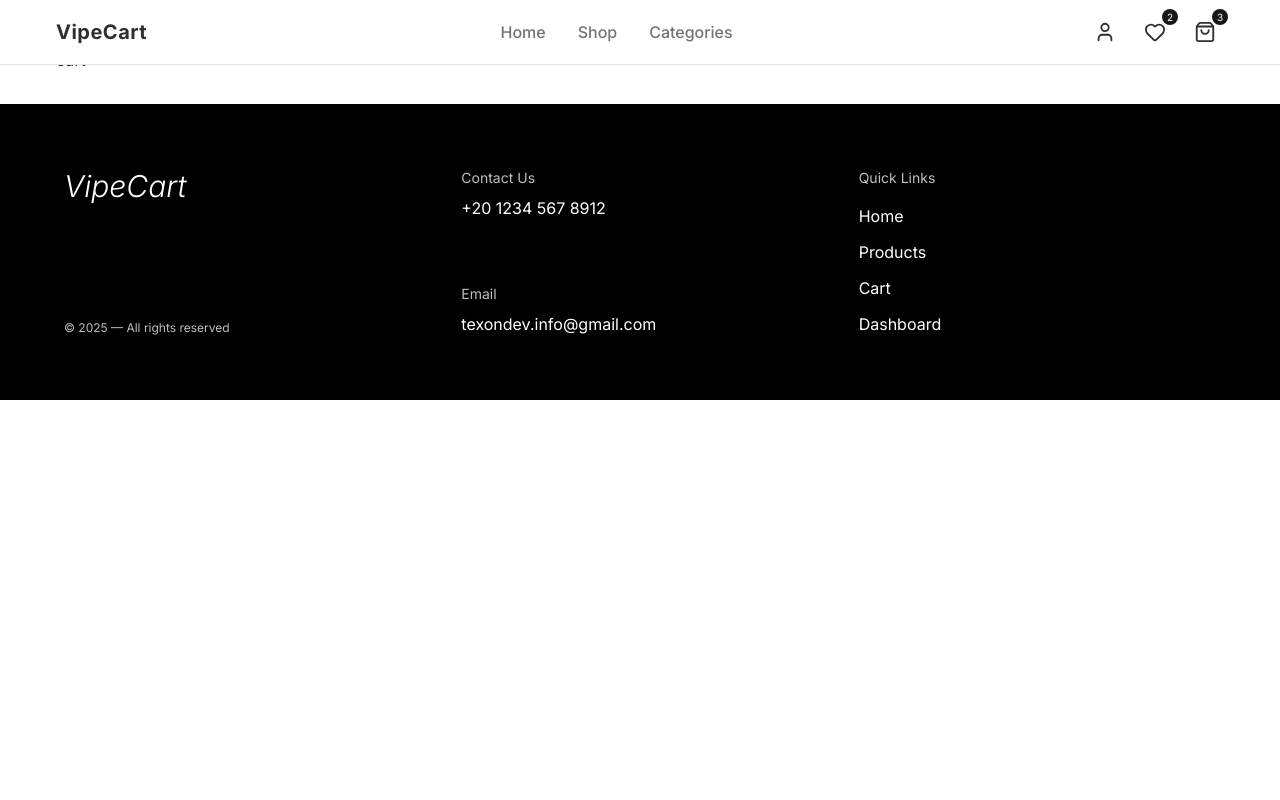
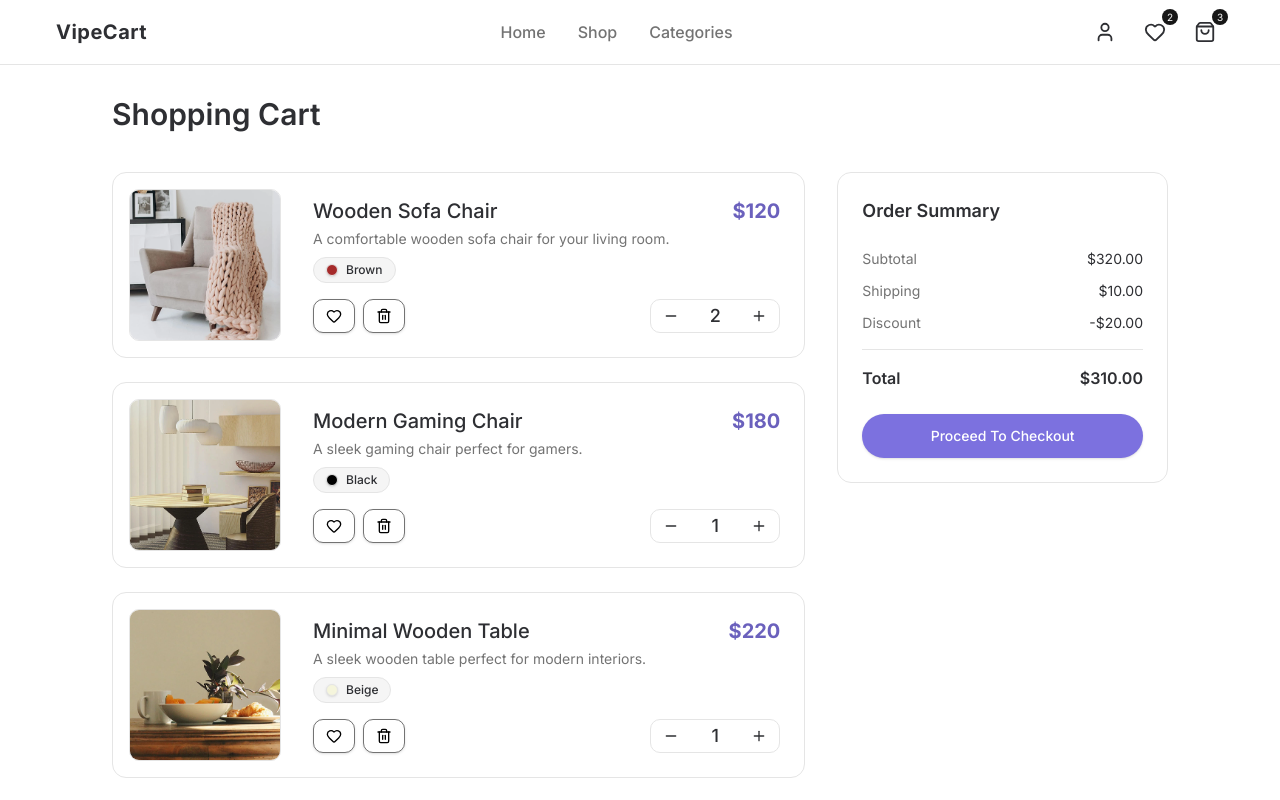
Before and after one commit to Texon-io/Texon-ecommerce, a React (Vite) app: page /cart in a window 1280 px wide. Shown: the top 800 px of the page. Built offline with nearby package versions, Linux system fonts and the light colour scheme; the HTML template or start-up script is replaced by a standard one.

Commit message:
feat: finish the static ui => CART page

```diff
--- a/src/pages/Cart/Cart.jsx
+++ b/src/pages/Cart/Cart.jsx
@@ -1,5 +1,61 @@
-function Cart() {
-  return <>cart</>;
+import { CartItem } from "./CartItem";
+import { CartSummary } from "./CartSummary";
+
+const cartItems = [
+  {
+    id: 1,
+    title: "Wooden Sofa Chair",
+    description: "A comfortable wooden sofa chair for your living room.",
+    image: "../../../public/images/Gallery-Image-1.png",
+    price: 120,
+    qty: 2,
+    color: "Brown",
+    inStock: true,
+  },
+  {
+    id: 2,
+    title: "Modern Gaming Chair",
+    description: "A sleek gaming chair perfect for gamers.",
+    image: "../../../public/images/Gallery-Image-2.png",
+    price: 180,
+    qty: 1,
+    color: "Black",
+    inStock: true,
+  },
+  {
+    id: 3,
+    title: "Minimal Wooden Table",
+    description: "A sleek wooden table perfect for modern interiors.",
+    image: "../../../public/images/Gallery-Image-3.png",
+    price: 220,
+    qty: 1,
+    color: "Beige",
+    inStock: false,
+  },
+];
+
+export default function Cart() {
+  return (
+    <section className="mx-auto max-w-7xl px-3 md:px-14 py-12">
+      {/* Header */}
+      <div className="mb-10">
+        <h1 className="text-3xl font-semibold text-brand-black">
+          Shopping Cart
+        </h1>
+      </div>
+
+      {/* Grid */}
+      <div className="grid grid-cols-1 gap-8 lg:grid-cols-3">
+        {/* Cart Items */}
+        <div className="lg:col-span-2 space-y-6">
+          {cartItems.map((item) => (
+            <CartItem key={item.id} item={item} />
+          ))}
+        </div>
+
+        {/* Summary */}
+        <CartSummary />
+      </div>
+    </section>
+  );
 }
-
-export default Cart;
--- /dev/null
+++ b/src/pages/Cart/CartItem.jsx
@@ -0,0 +1,70 @@
+import Button from "@/components/ui/Button";
+import { Heart, Minus, Plus, Trash2 } from "lucide-react";
+
+export function CartItem({ item }) {
+  return (
+    <div className="flex flex-col sm:flex-row gap-6 rounded-xl border border-border p-4">
+      {/* Image */}
+      <img
+        src={item.image}
+        alt={item.title}
+        className="h-52 sm:h-38 w-full sm:w-38 rounded-lg object-cover border"
+      />
+
+      {/* Info */}
+      <div className="flex flex-1 flex-col justify-between p-2">
+        {/* Title + Price */}
+        <div className="flex flex-col sm:flex-row sm:items-start sm:justify-between gap-2">
+          <div>
+            <h3 className="text-lg sm:text-xl font-medium">{item.title}</h3>
+
+            <p className="mt-1 text-sm text-muted-foreground">
+              {item.description}
+            </p>
+            <span className="mt-2 inline-flex w-fit items-center gap-2 rounded-full border border-border bg-muted px-3 py-1 text-xs font-medium">
+              <span
+                className="h-3 w-3 rounded-full border border-border inline-block shadow-sm"
+                style={{ backgroundColor: item.color.toLowerCase() }}
+              />
+              {item.color}
+            </span>
+          </div>
+
+          {/* Price */}
+          <p className="text-lg sm:text-xl pb-2 font-bold text-brand-main2 self-end sm:self-auto">
+            ${item.price}
+          </p>
+        </div>
+
+        {/* Actions */}
+        <div className="mt-4 flex flex-row flex-wrap items-center justify-between gap-4 ">
+          {/* Left actions */}
+          <div className="flex flex-wrap items-center gap-2 ">
+            <Button variant="outline" size="sm" className="rounded-lg  py-2 ">
+              <Heart size={16} />
+            </Button>
+
+            <Button variant="outline" size="sm" className="rounded-lg py-2">
+              <Trash2 size={16} />
+            </Button>
+          </div>
+
+          {/* Quantity */}
+          <div className="flex items-center self-start sm:self-auto gap-2 rounded-lg border">
+            <button className="cursor-pointer px-3 py-2 rounded-l-lg hover:bg-brand-main-trans transition">
+              <Minus size={16} />
+            </button>
+
+            <span className="min-w-[32px] text-center text-lg font-medium">
+              {item.qty}
+            </span>
+
+            <button className="cursor-pointer px-3 py-2 rounded-r-lg hover:bg-brand-main-trans transition">
+              <Plus size={16} />
+            </button>
+          </div>
+        </div>
+      </div>
+    </div>
+  );
+}
--- /dev/null
+++ b/src/pages/Cart/CartSummary.jsx
@@ -0,0 +1,34 @@
+import Button from "@/components/ui/Button";
+
+export function CartSummary() {
+  return (
+    <div className="sticky top-24 h-fit rounded-xl border border-border bg-white p-6">
+      <h2 className="text-lg font-semibold">Order Summary</h2>
+
+      <div className="mt-6 space-y-3 text-sm">
+        <SummaryRow label="Subtotal" value="$320.00" />
+        <SummaryRow label="Shipping" value="$10.00" />
+        <SummaryRow label="Discount" value="-$20.00" />
+      </div>
+
+      <div className="my-4 h-px bg-border" />
+
+      <SummaryRow label="Total" value="$310.00" strong />
+
+      <Button className="mt-6 w-full" variant="main">
+        Proceed to Checkout
+      </Button>
+    </div>
+  );
+}
+
+function SummaryRow({ label, value, strong }) {
+  return (
+    <div className="flex justify-between">
+      <span className={strong ? "font-semibold" : "text-muted-foreground"}>
+        {label}
+      </span>
+      <span className={strong ? "font-semibold" : ""}>{value}</span>
+    </div>
+  );
+}
```
